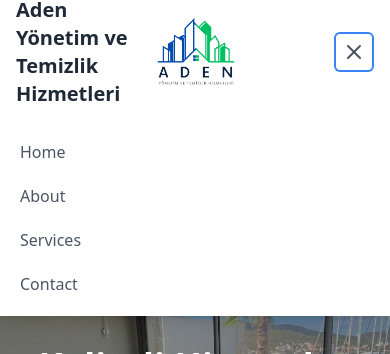
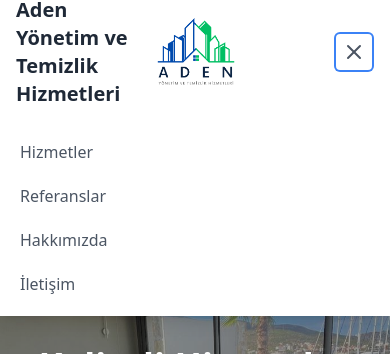
Before and after one commit to bur10/abi-website, a React (Vite) app: page / in a window 390 px wide. Both pictures are taken after a click on the button 353 px from the left and 136 px from the top of the page. Shown: the part 84-438 px from the top of the page. Built offline with nearby package versions, Linux system fonts and the light colour scheme.

Commit message:
Fix: Mobile Menu navbar

```diff
--- a/src/components/Navbar.jsx
+++ b/src/components/Navbar.jsx
@@ -69,10 +69,10 @@ export const Navbar = () => {
             {/* Mobile Menu */}
             <div className={`md:hidden ${isOpen ? 'block' : 'hidden'}`}>
                 <div className="px-2 pt-2 pb-3 space-y-1 sm:px-3 bg-white">
-                    <a href="#home" className="block px-3 py-2 text-gray-600 hover:text-gray-900 hover:bg-gray-100 rounded-md">Home</a>
-                    <a href="#about" className="block px-3 py-2 text-gray-600 hover:text-gray-900 hover:bg-gray-100 rounded-md">About</a>
-                    <a href="#services" className="block px-3 py-2 text-gray-600 hover:text-gray-900 hover:bg-gray-100 rounded-md">Services</a>
-                    <a href="#contact" className="block px-3 py-2 text-gray-600 hover:text-gray-900 hover:bg-gray-100 rounded-md">Contact</a>
+                    <a href="#services" className="block px-3 py-2 text-gray-600 hover:text-gray-900 hover:bg-gray-100 rounded-md">Hizmetler</a>
+                    <a href="#references" className="block px-3 py-2 text-gray-600 hover:text-gray-900 hover:bg-gray-100 rounded-md">Referanslar</a>
+                    <a href="#aboutus" className="block px-3 py-2 text-gray-600 hover:text-gray-900 hover:bg-gray-100 rounded-md">Hakkımızda</a>
+                    <a href="#contact" className="block px-3 py-2 text-gray-600 hover:text-gray-900 hover:bg-gray-100 rounded-md">İletişim</a>
                 </div>
             </div>
         </nav>
```
